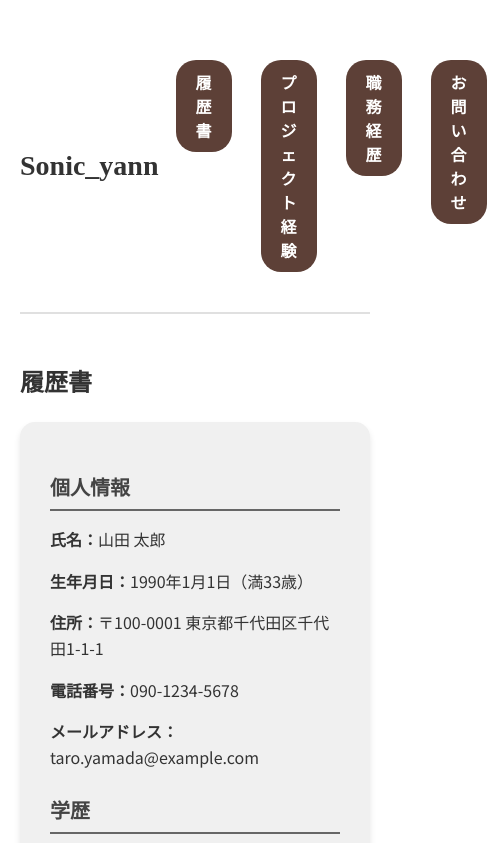
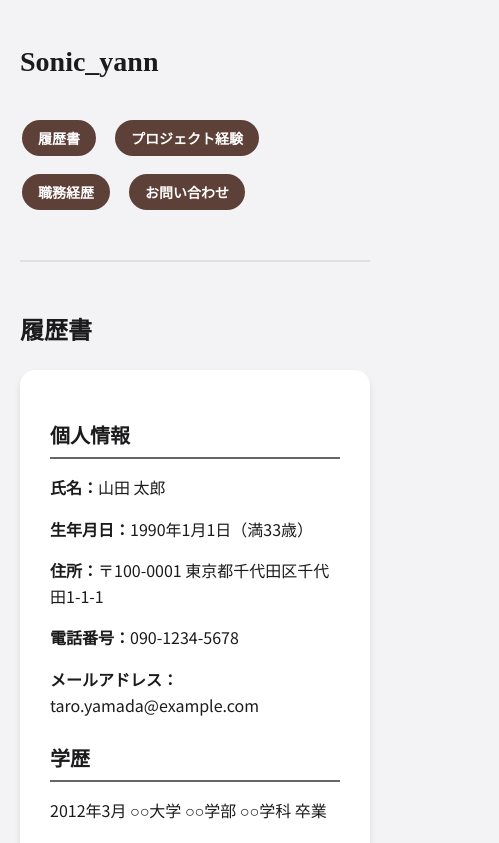
Before and after one commit to sanuei/My-personal-website, a React (Create React App) app in the folder my-personal-website/: page / in a window 390 px wide. Shown: the top 843 px of the page, 499 px wide, since content can reach past the window. Built offline with nearby package versions, Linux system fonts and the light colour scheme.

Commit message:
手机端适配

```diff
--- a/my-personal-website/src/App.css
+++ b/my-personal-website/src/App.css
@@ -41,3 +41,7 @@ button {
   margin: 4px 2px;
   cursor: pointer;
 }
+body {
+  background-color: #f3f3f6;
+  color: #1b1b1d;
+}
--- a/my-personal-website/src/components/Contact.css
+++ b/my-personal-website/src/components/Contact.css
@@ -3,7 +3,7 @@
   }
 
   .contact h2 {
-    color: #333;
+    color: #1b1b1d;
     font-size: 24px;
     margin-bottom: 20px;
     font-family: 'Noto Serif JP', serif;
@@ -11,14 +11,14 @@
   }
 
   .contact-content {
-    background-color: #F0F0F0;
+    background-color: #ffffff;
     border-radius: 15px;
     padding: 30px;
     box-shadow: 0 4px 6px rgba(0, 0, 0, 0.1);
   }
 
   .contact h3 {
-    color: #444;
+    color: #1b1b1d;
     font-size: 20px;
     border-bottom: 2px solid #666;
     padding-bottom: 5px;
--- a/my-personal-website/src/components/Header.css
+++ b/my-personal-website/src/components/Header.css
@@ -8,7 +8,7 @@
   }
 
   .site-header h1 {
-    color: #333;
+    color: #1b1b1d;
     font-size: 28px;
     margin: 0;
     font-weight: 700;
@@ -44,3 +44,50 @@
   .nav-button:active {
     transform: translateY(1px);
   }
+
+  .site-header nav ul {
+    list-style-type: none;
+    padding: 0;
+    display: flex;
+    flex-wrap: wrap; /* 允许项目换行 */
+    justify-content: flex-end; /* 将项目对齐到右侧 */
+  }
+
+  .site-header nav ul li {
+    margin-left: 15px;
+    margin-bottom: 10px; /* 添加底部边距 */
+  }
+
+  .nav-button {
+    background-color: #5D4037;
+    color: white;
+    border: none;
+    border-radius: 20px;
+    padding: 8px 16px; /* 稍微减小padding */
+    font-size: 14px; /* 稍微减小字体大小 */
+    cursor: pointer;
+    transition: background-color 0.3s, transform 0.1s;
+    font-weight: 700;
+    white-space: nowrap; /* 防止按钮文字换行 */
+  }
+
+  @media (max-width: 768px) {
+    .site-header {
+      flex-direction: column;
+      align-items: flex-start;
+    }
+
+    .site-header nav {
+      width: 100%;
+      margin-top: 15px;
+    }
+
+    .site-header nav ul {
+      justify-content: flex-start;
+    }
+
+    .site-header nav ul li {
+      margin-left: 0;
+      margin-right: 15px;
+    }
+  }
--- a/my-personal-website/src/components/Projects.css
+++ b/my-personal-website/src/components/Projects.css
@@ -3,7 +3,7 @@
   }
 
   .projects h2 {
-    color: #333;
+    color: #1b1b1d;
     font-size: 24px;
     margin-bottom: 20px;
     font-family: 'Noto Serif JP', serif;
@@ -11,7 +11,7 @@
   }
 
   .projects-content {
-    background-color: #F0F0F0;
+    background-color: #ffffff;
     border-radius: 15px;
     padding: 30px;
     box-shadow: 0 4px 6px rgba(0, 0, 0, 0.1);
@@ -26,7 +26,7 @@
   }
 
   .project h3 {
-    color: #444;
+    color: #1b1b1d;
     font-size: 20px;
     border-bottom: 2px solid #666;
     padding-bottom: 5px;
--- a/my-personal-website/src/components/Resume.css
+++ b/my-personal-website/src/components/Resume.css
@@ -1,18 +1,18 @@
 .resume-content {
-    background-color: #F0F0F0;
+    background-color: #ffffff;
     border-radius: 15px;
     padding: 30px;
     box-shadow: 0 4px 6px rgba(0, 0, 0, 0.1);
   }
 
   .resume h2 {
-    color: #333;
+    color: #1b1b1d;
     margin-bottom: 20px;
     font-size: 24px;
   }
 
   .resume h3 {
-    color: #444;
+    color: #1b1b1d;
     border-bottom: 2px solid #666;
     padding-bottom: 5px;
     margin-top: 20px;
--- a/my-personal-website/src/components/WorkHistory.css
+++ b/my-personal-website/src/components/WorkHistory.css
@@ -3,7 +3,7 @@
   }
 
   .work-history h2 {
-    color: #333;
+    color: #1b1b1d;
     font-size: 24px;
     margin-bottom: 20px;
     font-family: 'Noto Serif JP', serif;
@@ -11,7 +11,7 @@
   }
 
   .work-history-content {
-    background-color: #F0F0F0;
+    background-color: #ffffff;
     border-radius: 15px;
     padding: 30px;
     box-shadow: 0 4px 6px rgba(0, 0, 0, 0.1);
@@ -26,7 +26,7 @@
   }
 
   .job h3 {
-    color: #444;
+    color: #1b1b1d;
     font-size: 20px;
     border-bottom: 2px solid #666;
     padding-bottom: 5px;
```
